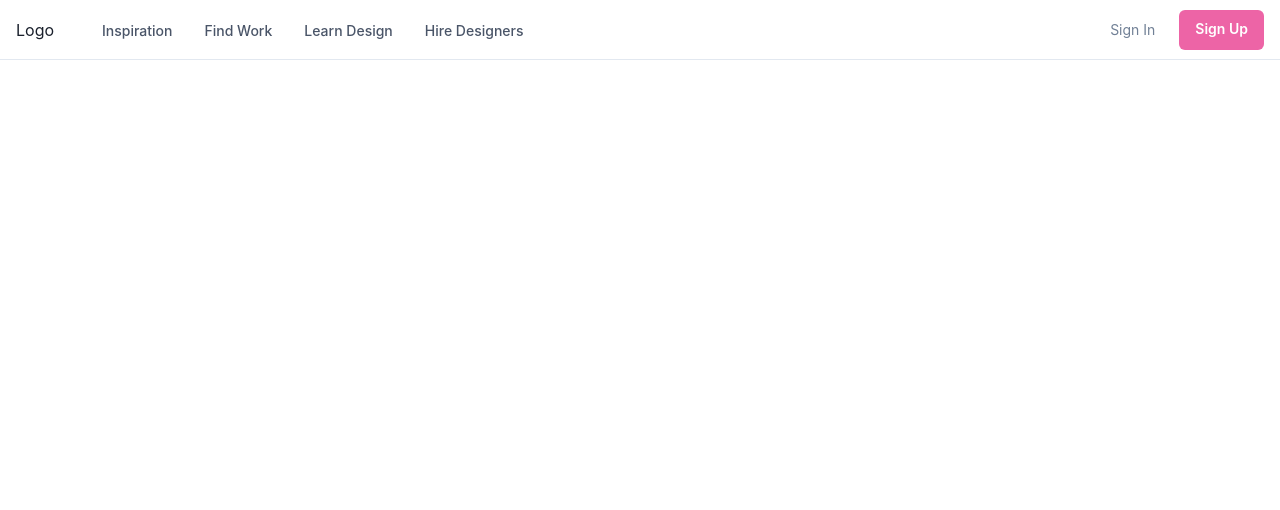
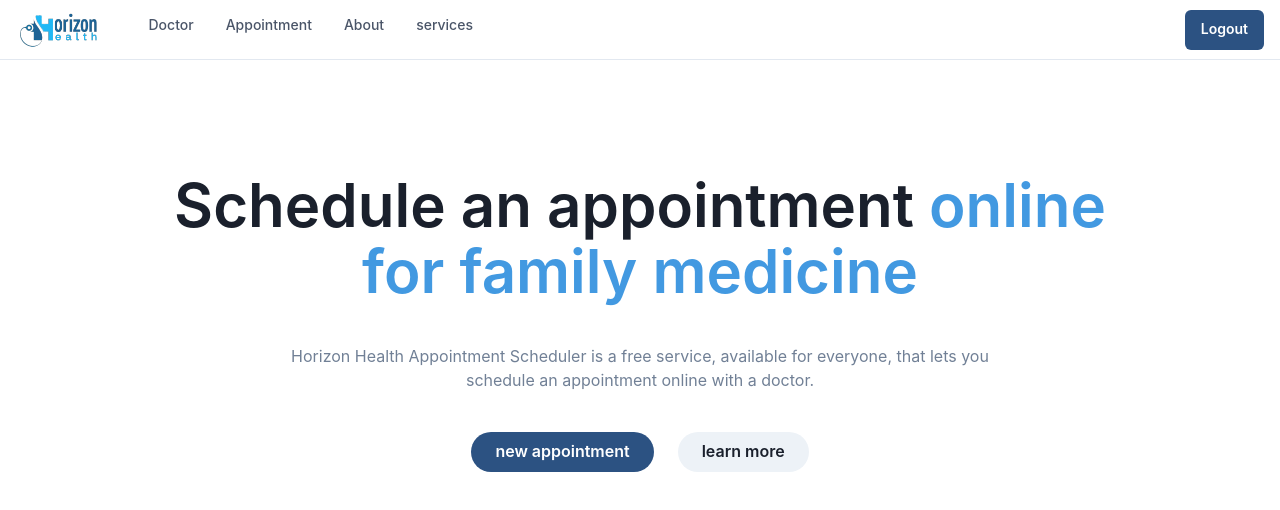
Before and after one commit to ilahiamaan606/abrupt-celery-1805, a React (Create React App) app in the folder frontend/: page / in a window 1280 px wide. Shown: the top 510 px of the page. Built offline with nearby package versions, Linux system fonts and the light colour scheme.

Commit message:
navbar updated , routing implimented

```diff
--- a/frontend/package.json
+++ b/frontend/package.json
@@ -14,7 +14,9 @@
     "react": "^18.2.0",
     "react-dom": "^18.2.0",
     "react-icons": "^4.8.0",
+    "react-router-dom": "^6.11.1",
     "react-scripts": "5.0.1",
+    "react-slick": "^0.29.0",
     "web-vitals": "^2.1.4"
   },
   "scripts": {
--- a/frontend/src/App.js
+++ b/frontend/src/App.js
@@ -1,12 +1,16 @@
+import Appointment from "./pages/appointment/Appointment";
+import Home from "./pages/home/Home";
+import {BrowserRouter,Routes,Route} from 'react-router-dom'
 
-import Todo from "./components/dummy/Todo"
-import Header from "./components/header/Header";
 
 function App() {
   return (
-    <> <Header/>
-
-    </>
+  <BrowserRouter>
+  <Routes>
+  <Route path="/" Component={Home} />
+  <Route path="/appointment" Component={Appointment} />
+  </Routes>
+  </BrowserRouter>
 
   );
 }
--- a/frontend/src/components/header/Header.jsx
+++ b/frontend/src/components/Header.jsx
@@ -1,6 +1,9 @@
 import React from 'react'
-import {Box,Flex,Text,IconButton,Button,Stack,Collapse,Icon,Link,Popover,PopoverTrigger,PopoverContent,useColorModeValue,useBreakpointValue,useDisclosure,} from '@chakra-ui/react';
+import {Box,Image, Flex,Text,IconButton,Button,Stack,Collapse,Icon,Link,Popover,PopoverTrigger,PopoverContent,useColorModeValue,useBreakpointValue,useDisclosure,} from '@chakra-ui/react';
 import {HamburgerIcon,CloseIcon,ChevronDownIcon,ChevronRightIcon,} from '@chakra-ui/icons';
+import {BiMenuAltLeft} from "react-icons/bi";
+
+import logo from "../assets/images/horizonHealthLogo.png"
 function Header() {
     const { isOpen, onToggle } = useDisclosure();
 
@@ -23,52 +26,35 @@ function Header() {
             <IconButton
               onClick={onToggle}
               icon={
-                isOpen ? <CloseIcon w={3} h={3} /> : <HamburgerIcon w={5} h={5} />
+                isOpen ? <CloseIcon w={3} h={3} /> : <BiMenuAltLeft fontSize={'30px'}   h={9} />
               }
               variant={'ghost'}
               aria-label={'Toggle Navigation'}
             />
           </Flex>
           <Flex flex={{ base: 1 }} justify={{ base: 'center', md: 'start' }}>
-            <Text
+            {/* <Text
               textAlign={useBreakpointValue({ base: 'center', md: 'left' })}
               fontFamily={'heading'}
               color={useColorModeValue('gray.800', 'white')}>
               Logo
-            </Text>
+            </Text> */}
+            <Image src={logo} maxH="35px"  />
+
+
+
             {/* <img src="../../assets/images/horizonHealthLogo.png" alt="" /> */}
             <Flex display={{ base: 'none', md: 'flex' }} ml={10}>
               <DesktopNav />
             </Flex>
           </Flex>
 
-          <Stack
-            flex={{ base: 1, md: 0 }}
-            justify={'flex-end'}
-            direction={'row'}
-            spacing={6}>
-            <Button
-              as={'a'}
-              fontSize={'sm'}
-              fontWeight={400}
-              variant={'link'}
-              href={'#'}>
-              Sign In
-            </Button>
-            <Button
-              as={'a'}
-              display={{ base: 'none', md: 'inline-flex' }}
-              fontSize={'sm'}
-              fontWeight={600}
-              color={'white'}
-              bg={'pink.400'}
-              href={'#'}
-              _hover={{
-                bg: 'pink.300',
-              }}>
-              Sign Up
-            </Button>
-          </Stack>
+   {/* changing navbar according to authorization*/}
+   {localStorage.getItem("user")?<UserLogined/>:<UserNotLogined/>}
+
+
+
+
         </Flex>
 
         <Collapse in={isOpen} animateOpacity>
@@ -135,12 +121,12 @@ const DesktopNav = () => {
         display={'block'}
         p={2}
         rounded={'md'}
-        _hover={{ bg: useColorModeValue('pink.50', 'gray.900') }}>
+        _hover={{ bg: useColorModeValue('cyan.100', 'gray.100') }}>
         <Stack direction={'row'} align={'center'}>
           <Box>
             <Text
               transition={'all .3s ease'}
-              _groupHover={{ color: 'pink.400' }}
+              _groupHover={{ color: 'blue.700' }}
               fontWeight={500}>
               {label}
             </Text>
@@ -154,7 +140,7 @@ const DesktopNav = () => {
             justify={'flex-end'}
             align={'center'}
             flex={1}>
-            <Icon color={'pink.400'} w={5} h={5} as={ChevronRightIcon} />
+            <Icon color={'blue.700'} w={5} h={5} as={ChevronRightIcon} />
           </Flex>
         </Stack>
       </Link>
@@ -233,44 +219,114 @@ const DesktopNav = () => {
 
   const NAV_ITEMS: Array<NavItem> = [
     {
-      label: 'Inspiration',
+      label: 'Doctor',
       children: [
         {
-          label: 'Explore Design Work',
-          subLabel: 'Trending Design to inspire you',
-          href: '#',
+          label: 'Our staffs',
+          subLabel: 'Meet our expert team',
+          href: '/ourstaffs',
         },
         {
-          label: 'New & Noteworthy',
+          label: 'Departments',
           subLabel: 'Up-and-coming Designers',
           href: '#',
         },
       ],
     },
     {
-      label: 'Find Work',
+      label: 'Appointment',
       children: [
         {
-          label: 'Job Board',
-          subLabel: 'Find your dream design job',
-          href: '#',
+          label: 'Book Appointment',
+          subLabel: 'Book your appointment',
+          href: '/bookappointment',
         },
         {
-          label: 'Freelance Projects',
-          subLabel: 'An exclusive list for contract work',
-          href: '#',
+          label: 'Appointment status',
+          subLabel: 'check your appointment status',
+          href: '/myappointments',
         },
       ],
     },
     {
-      label: 'Learn Design',
-      href: '#',
+      label: 'About',
+      href: '/about',
     },
     {
-      label: 'Hire Designers',
-      href: '#',
+      label: 'services',
+      href: '/services',
     },
   ];
+
+
+function UserNotLogined(){
+
+  return (
+
+    <Stack
+    flex={{ base: 1, md: 0 }}
+    justify={'flex-end'}
+    direction={'row'}
+    spacing={6}>
+    <Button
+      as={'a'}
+      fontSize={'sm'}
+      fontWeight={400}
+      variant={'link'}
+      href={'#'}>
+      Sign In
+    </Button>
+    <Button
+      as={'a'}
+      display={{ base: 'none', md: 'inline-flex' }}
+      fontSize={'sm'}
+      fontWeight={600}
+      color={'white'}
+      bg={'blue.700'}
+      href={'#'}
+      _hover={{
+        bg: 'blue.700',
+      }}>
+      Sign Up
+    </Button>
+  </Stack>
+
+
+
+
+  )
+}
+
+function UserLogined(){
+ return (
+  <Stack
+  flex={{ base: 1, md: 0 }}
+  justify={'flex-end'}
+  direction={'row'}
+  spacing={6}>
+
+  <Button
+    as={'a'}
+    display={{ base: 'none', md: 'inline-flex' }}
+    fontSize={'sm'}
+    fontWeight={600}
+    color={'white'}
+    bg={'blue.700'}
+    href={'#'}
+    _hover={{
+      bg: 'blue.700',
+    }}>
+    Logout
+  </Button>
+</Stack>
+ )
+}
+
+
+
+
+
+
 
 
 
--- /dev/null
+++ b/frontend/src/components/Hero.jsx
@@ -0,0 +1,57 @@
+import {
+    Flex,
+    Container,
+    Heading,
+    Stack,
+    Text,
+    Button,
+    Icon,
+    IconProps,
+  } from '@chakra-ui/react';
+
+  export default function Hero() {
+    return (
+      <Container maxW={'5xl'}>
+        <Stack
+          textAlign={'center'}
+          align={'center'}
+          spacing={{ base: 8, md: 10 }}
+          py={{ base: 20, md: 28 }}>
+          <Heading
+
+            fontWeight={600}
+            fontSize={{ base: '3xl', sm: '4xl', md: '6xl' }}
+            lineHeight={'110%'}>
+           Schedule an appointment{' '}
+            <Text as={'span'} color={'blue.400'}>
+             online for family medicine
+            </Text>
+          </Heading>
+          <Text color={'gray.500'} maxW={'3xl'}>
+          Horizon Health Appointment Scheduler is a free service, available for everyone, that lets you schedule an appointment online with a doctor.
+          </Text>
+          <Stack spacing={6} direction={'row'}>
+            <Button
+              align="center"
+              textAlign={'center'}
+              rounded={'full'}
+              px={6}
+              colorScheme={'blue'}
+              bg={'blue.700'}
+              _hover={{ bg: 'blue.500' }}>
+              new appointment
+            </Button>
+            <Button rounded={'full'} px={6}>
+              learn more
+            </Button>
+          </Stack>
+          {/* <Flex w={'full'}>
+            <Illustration
+              height={{ sm: '24rem', lg: '28rem' }}
+              mt={{ base: 12, sm: 16 }}
+            />
+          </Flex> */}
+        </Stack>
+      </Container>
+    );
+  }
--- /dev/null
+++ b/frontend/src/pages/appointment/Appointment.jsx
@@ -0,0 +1,11 @@
+import React from 'react'
+
+function Appointment() {
+  return (
+    <div>
+      appointment page
+    </div>
+  )
+}
+
+export default Appointment
--- /dev/null
+++ b/frontend/src/pages/home/Home.jsx
@@ -0,0 +1,16 @@
+import React from 'react'
+import Header from '../../components/Header'
+import Hero from '../../components/Hero'
+function Home() {
+  localStorage.setItem("user","false")
+  return (
+   <>
+
+   <Header/>
+   <Hero/>
+
+   </>
+  )
+}
+
+export default Home
```
Also changed, not shown: frontend/src/components/Carousel.jsx (added, +140 -0 lines), 1 other file (tests, documents, lock files or other folders).
